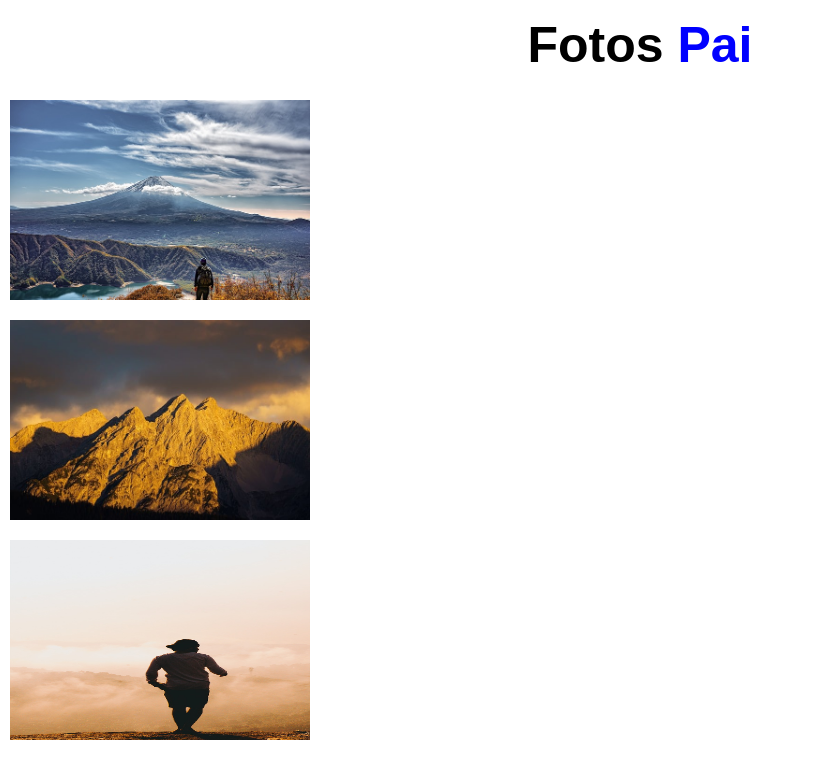
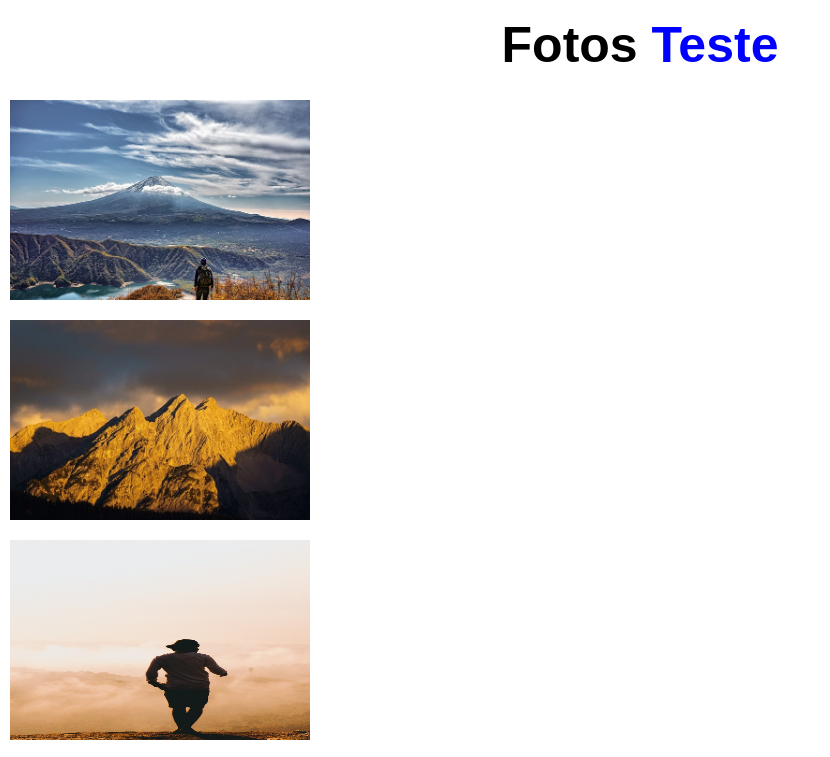
Before and after one commit to DenysDelfino/fotos-teste, a plain HTML site: page index.html in a window 1280 px wide. Shown: the top 757 px of the page, without its empty margins (0-830 px from the left). Drawn offline with Linux system fonts and the light colour scheme; a web font is replaced by a local one.

Commit message:
Mundando h1

```diff
--- a/index.html
+++ b/index.html
@@ -13,7 +13,7 @@
 
 <body>
     <header>
-        <h1>Fotos <span>Pai</span></h1>
+        <h1>Fotos <span>Teste</span></h1>
     </header>
 
     <section id="galeria">
```
